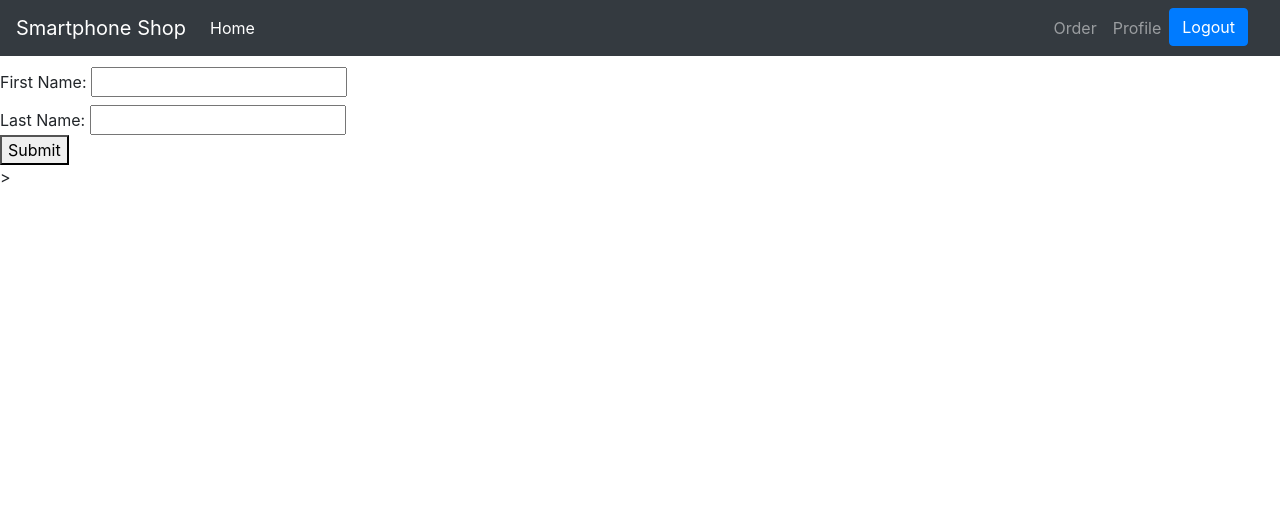
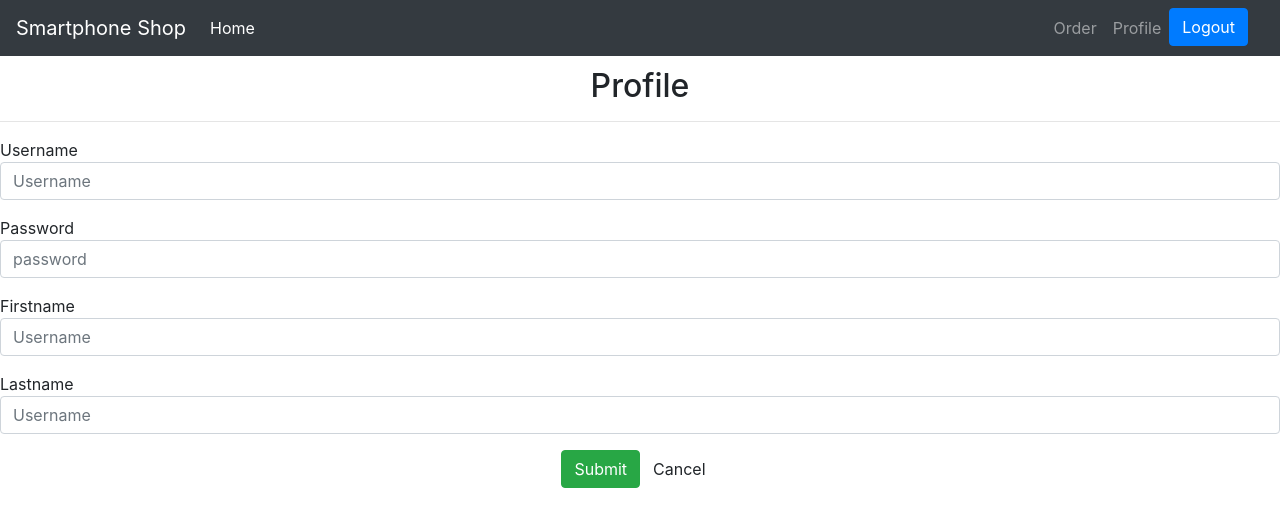
Before and after one commit to sondisonda/smartphoneShop, an Angular app in the folder angularSmartphoneShop/: page /profile in a window 1280 px wide. Shown: the top 526 px of the page. Built offline with nearby package versions, Linux system fonts and the light colour scheme.

Commit message:
Correct passing data forms

```diff
--- a/angularSmartphoneShop/src/app/app.component.html
+++ b/angularSmartphoneShop/src/app/app.component.html
@@ -1,5 +1,5 @@
 <app-navigation></app-navigation>
 
-<hr>
 
-<router-outlet></router-outlet>>
+
+<router-outlet></router-outlet>
--- a/angularSmartphoneShop/src/app/components/navigation/navigation.component.html
+++ b/angularSmartphoneShop/src/app/components/navigation/navigation.component.html
@@ -31,10 +31,12 @@
       </li>
     </ul>
     <form *ngIf="!loginMode"  [formGroup]="loginForm" (ngSubmit)="onSubmit()">
-      <input formControlName="loginForm"  type="text" placeholder="username">
-      <input formControlName="loginForm"  type="password" placeholder="password">
+      <input formControlName="username"  type="text" placeholder="username">
+      <input formControlName="password"  type="password" placeholder="password">
       <button class="btn btn-outline-success my-2 my-sm-0" type="submit">Log in</button>
     </form>
   </div>
   <hr>
 </nav>
+<hr>
+<hr>
--- a/angularSmartphoneShop/src/app/components/profile/profile.component.html
+++ b/angularSmartphoneShop/src/app/components/profile/profile.component.html
@@ -1,17 +1,25 @@
 <form [formGroup]="profileForm" (ngSubmit)="onSubmit()">
-
   <hr>
-  <hr>
-  <label>
-    First Name:
-    <input type="text" formControlName="firstName" required>
-  </label>
-
-  <div>
-    Last Name:
-    <input type="text" formControlName="lastName">
+ <h2 class ="text-center text-primay">Profile</h2>
+ <hr>
+ <div class="form-group">
+   Username
+    <input type="text" formControlName="userName" class="form-control" placeholder="Username">
+ </div>
+   <div class="form-group">
+     Password
+ <input type="password" formControlName="password" class="form-control" placeholder="password">
+   </div>
+   <div class="form-group">
+    Firstname
+     <input type="text" formControlName="firstName" class="form-control" placeholder="Username">
   </div>
-
-
-  <button type="submit" >Submit</button>
-</form>
+  <div class="form-group">
+    Lastname
+     <input type="text" formControlName="lastName" class="form-control" placeholder="Username">
+  </div>
+   <div class="form-group text-center">
+     <button class="btn btn-success" type="submit" >Submit</button>
+     <button class="btn btn-default" type="button" >Cancel</button>
+       </div>
+ </form>
--- a/angularSmartphoneShop/src/app/components/profile/profile.component.ts
+++ b/angularSmartphoneShop/src/app/components/profile/profile.component.ts
@@ -7,24 +7,20 @@ import { FormBuilder } from '@angular/forms';
   templateUrl: './profile.component.html',
   styleUrls: ['./profile.component.css']
 })
-export class ProfileComponent {
+export class ProfileComponent  implements OnInit{
   profileForm = this.fb.group({
-    firstName: ['', ],
-    lastName: [''],
-    address: this.fb.group({
-      street: [''],
-      city: [''],
-      state: [''],
-      zip: ['']
-    }),
-    aliases: this.fb.array([
-      this.fb.control('')
-    ])
+    userName: ['' ],
+    password: [''],
+    firstName: [''],
+    lastName: ['']
+
   });
 
 
   constructor(private fb: FormBuilder) { }
 
+  ngOnInit() {
+  }
 
   updateProfile() {
     this.profileForm.patchValue({
--- a/angularSmartphoneShop/src/app/components/register/register.component.html
+++ b/angularSmartphoneShop/src/app/components/register/register.component.html
@@ -1,12 +1,14 @@
-<form [formGroup]="profileForm" (ngSubmit)="onSubmit()">
+<form [formGroup]="registerForm" (ngSubmit)="onSubmit()">
  <hr>
 <h2 class ="text-center text-primay">Register</h2>
 <hr>
 <div class="form-group">
-  <input type="text" class="form-control" placeholder="Username">
+  Username
+   <input type="text" formControlName="password" class="form-control" placeholder="Username">
 </div>
   <div class="form-group">
-<input type="password" class="form-control" placeholder="password">
+    Password
+<input type="password" formControlName="password" class="form-control" placeholder="password">
   </div>
   <div class="form-group text-center">
     <button class="btn btn-success" type="submit" >Register</button>
--- a/angularSmartphoneShop/src/app/components/register/register.component.ts
+++ b/angularSmartphoneShop/src/app/components/register/register.component.ts
@@ -8,38 +8,24 @@ import { FormBuilder } from '@angular/forms';
   templateUrl: './register.component.html',
   styleUrls: ['./register.component.css']
 })
-export class RegisterComponent {
-  profileForm = this.fb.group({
-    firstName: ['', ],
-    lastName: [''],
-    address: this.fb.group({
-      street: [''],
-      city: [''],
-      state: [''],
-      zip: ['']
-    }),
-    aliases: this.fb.array([
-      this.fb.control('')
-    ])
-  });
+export class RegisterComponent implements OnInit {
+  registerForm = this.fb.group({
+    username: ['' ],
+    password: [''],
+     });
 
 
   constructor(private fb: FormBuilder) { }
 
+  ngOnInit() {
+  }
 
-  updateProfile() {
-    this.profileForm.patchValue({
-      firstName: 'Nancy',
-      address: {
-        street: '123 Drew Street'
-      }
-    });
-  }
+
 
 
 
   onSubmit() {
     // TODO: Use EventEmitter with form value
-    console.warn(this.profileForm.value);
+    console.warn(this.registerForm.value);
   }
 }
```
